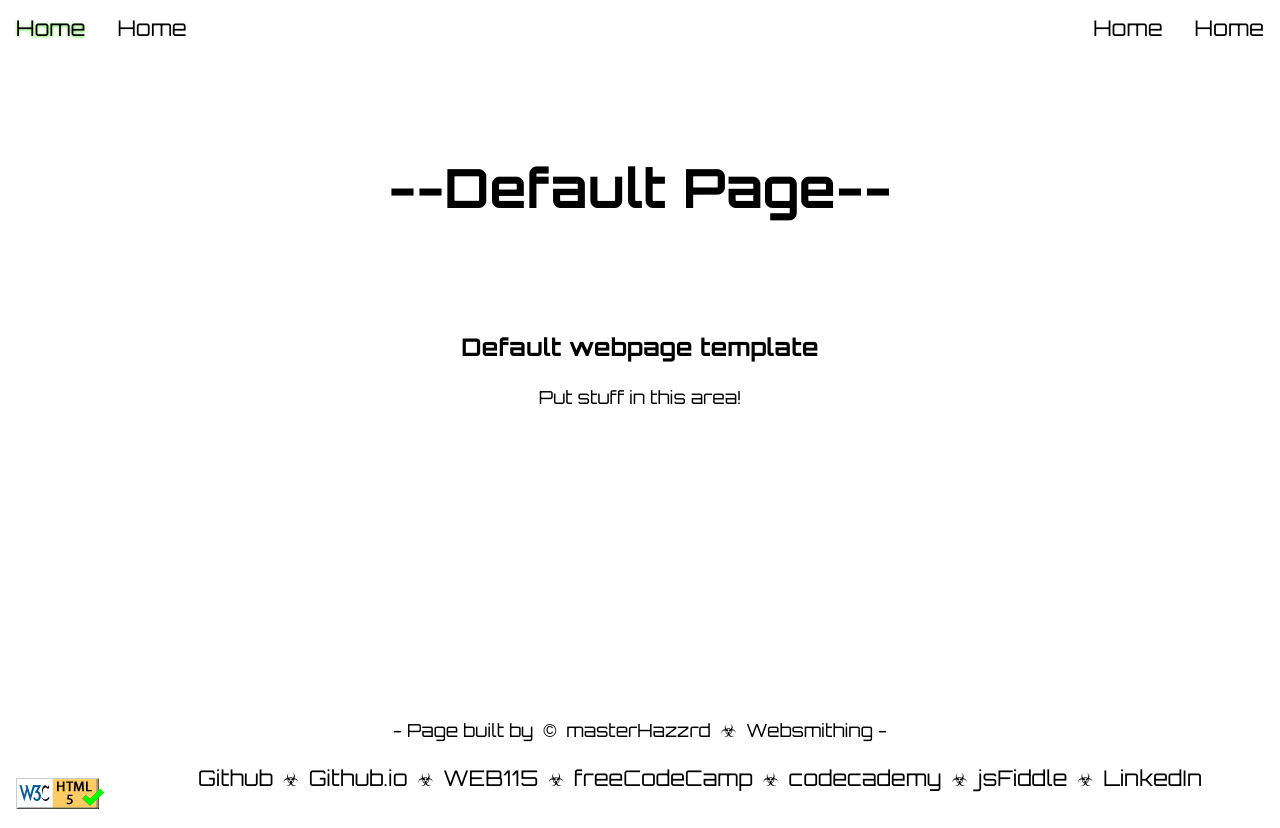
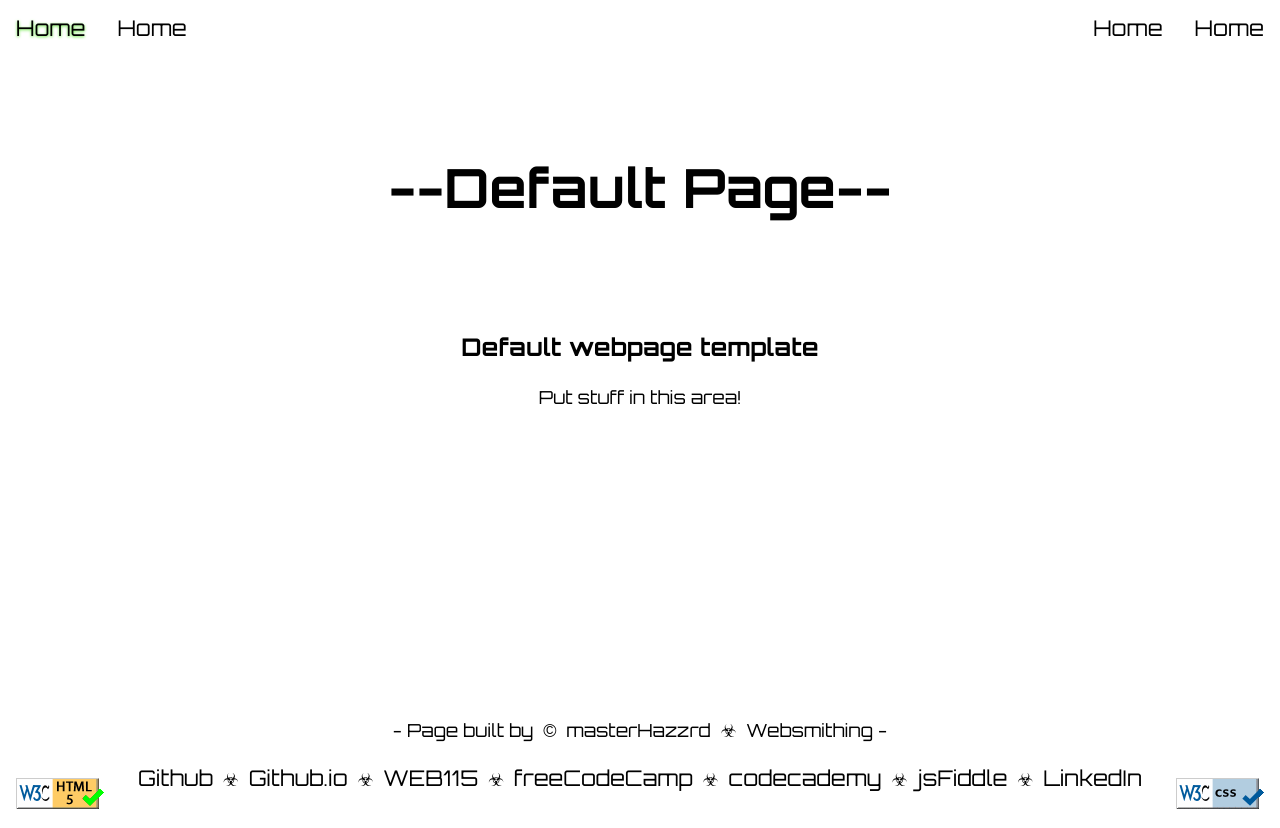
Before and after one commit to masterHazzrd/Hazzrds_Websmithing.io, a plain HTML site: page masterHazzrdWebsmithing/web115default.html in a window 1280 px wide. Drawn offline with Linux system fonts and the light colour scheme.

Commit message:
updated footer section
Added more styling to footer section

```diff
--- a/masterHazzrdWebsmithing/styles/default.css
+++ b/masterHazzrdWebsmithing/styles/default.css
@@ -105,3 +105,9 @@ footer {
 .foot-nav a:hover {
     text-shadow: 0px 1px 3px rgb(96, 231, 55);
 }
+
+.foot-nav a.push-right {
+    float: right;
+
+    padding: 14px 16px;
+}
--- a/masterHazzrdWebsmithing/web115default.html
+++ b/masterHazzrdWebsmithing/web115default.html
@@ -47,6 +47,7 @@
                 <a href="https://jsfiddle.net/user/masterHazzrd">jsFiddle</a>
                 &nbsp;&#9763;&nbsp;
                 <a href="https://www.linkedin.com/in/jgallagher77/">LinkedIn</a>
+                <a href="http://jigsaw.w3.org/css-validator/validator?lang=en&profile=css3svg&uri=https%3A%2F%2Fmasterhazzrd.github.io%2FWebsmithing%2FmasterHazzrdWebsmithing%2Fweb115default.html&usermedium=all&vextwarning=&warning=1" target="_blank" class="push-right"><img src="images/css_validation_button.gif" alt="CSS Validation button"></a>
             </nav>
         </footer>
     </body>
```
